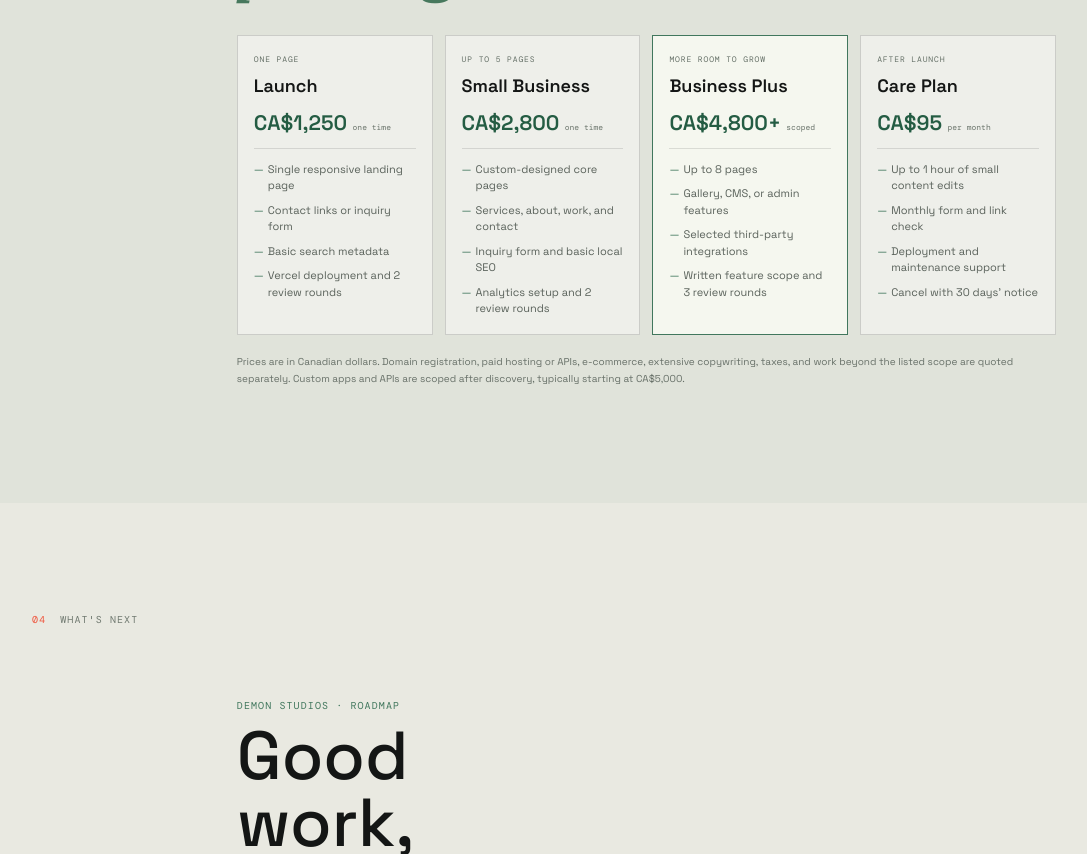
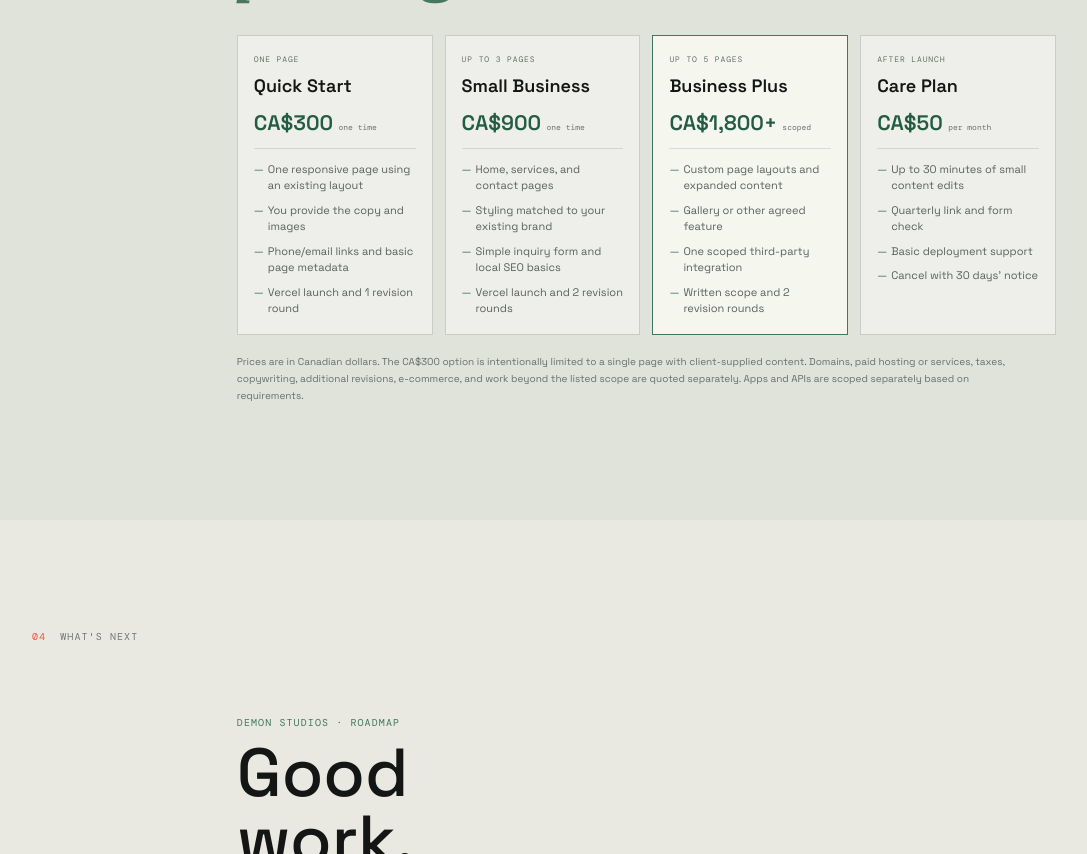
Before and after one commit to darkdemon121/Demon-Studios, a website: page index.html in a window 1280 px wide. Shown: the part 7219-8073 px from the top of the page, without its empty margins (96-1183 px from the left). Drawn offline with nearby package versions, Linux system fonts and the light colour scheme.

Commit message:
Lower website package starting prices

```diff
--- a/index.html
+++ b/index.html
@@ -281,12 +281,12 @@ Write once in Markdown. Turn your draft into **clean HTML** for a newsletter, CM
       <div class="pricing" id="pricing" aria-labelledby="pricing-title">
         <div class="pricing-intro"><div><p class="kicker">STRAIGHTFORWARD STARTING POINTS</p><h2 id="pricing-title">Small-business<br><em>website pricing.</em></h2></div><p>Fixed scopes keep the project understandable. We’ll confirm pages, features, and final cost before work begins.</p></div>
         <div class="pricing-grid">
-          <article class="price-item"><p class="project-type">ONE PAGE</p><h3>Launch</h3><p class="price">CA$1,250 <span>one time</span></p><ul><li>Single responsive landing page</li><li>Contact links or inquiry form</li><li>Basic search metadata</li><li>Vercel deployment and 2 review rounds</li></ul></article>
-          <article class="price-item"><p class="project-type">UP TO 5 PAGES</p><h3>Small Business</h3><p class="price">CA$2,800 <span>one time</span></p><ul><li>Custom-designed core pages</li><li>Services, about, work, and contact</li><li>Inquiry form and basic local SEO</li><li>Analytics setup and 2 review rounds</li></ul></article>
-          <article class="price-item price-featured"><p class="project-type">MORE ROOM TO GROW</p><h3>Business Plus</h3><p class="price">CA$4,800+ <span>scoped</span></p><ul><li>Up to 8 pages</li><li>Gallery, CMS, or admin features</li><li>Selected third-party integrations</li><li>Written feature scope and 3 review rounds</li></ul></article>
-          <article class="price-item"><p class="project-type">AFTER LAUNCH</p><h3>Care Plan</h3><p class="price">CA$95 <span>per month</span></p><ul><li>Up to 1 hour of small content edits</li><li>Monthly form and link check</li><li>Deployment and maintenance support</li><li>Cancel with 30 days’ notice</li></ul></article>
+          <article class="price-item"><p class="project-type">ONE PAGE</p><h3>Quick Start</h3><p class="price">CA$300 <span>one time</span></p><ul><li>One responsive page using an existing layout</li><li>You provide the copy and images</li><li>Phone/email links and basic page metadata</li><li>Vercel launch and 1 revision round</li></ul></article>
+          <article class="price-item"><p class="project-type">UP TO 3 PAGES</p><h3>Small Business</h3><p class="price">CA$900 <span>one time</span></p><ul><li>Home, services, and contact pages</li><li>Styling matched to your existing brand</li><li>Simple inquiry form and local SEO basics</li><li>Vercel launch and 2 revision rounds</li></ul></article>
+          <article class="price-item price-featured"><p class="project-type">UP TO 5 PAGES</p><h3>Business Plus</h3><p class="price">CA$1,800+ <span>scoped</span></p><ul><li>Custom page layouts and expanded content</li><li>Gallery or other agreed feature</li><li>One scoped third-party integration</li><li>Written scope and 2 revision rounds</li></ul></article>
+          <article class="price-item"><p class="project-type">AFTER LAUNCH</p><h3>Care Plan</h3><p class="price">CA$50 <span>per month</span></p><ul><li>Up to 30 minutes of small content edits</li><li>Quarterly link and form check</li><li>Basic deployment support</li><li>Cancel with 30 days’ notice</li></ul></article>
         </div>
-        <p class="pricing-note">Prices are in Canadian dollars. Domain registration, paid hosting or APIs, e-commerce, extensive copywriting, taxes, and work beyond the listed scope are quoted separately. Custom apps and APIs are scoped after discovery, typically starting at CA$5,000.</p>
+        <p class="pricing-note">Prices are in Canadian dollars. The CA$300 option is intentionally limited to a single page with client-supplied content. Domains, paid hosting or services, taxes, copywriting, additional revisions, e-commerce, and work beyond the listed scope are quoted separately. Apps and APIs are scoped separately based on requirements.</p>
       </div>
     </section>
 
```
